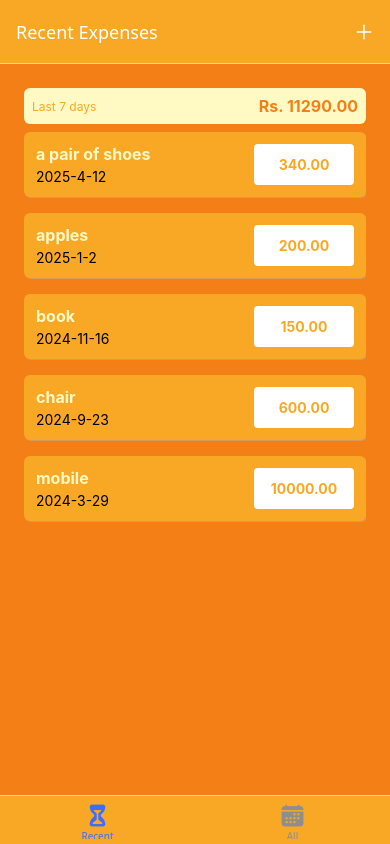
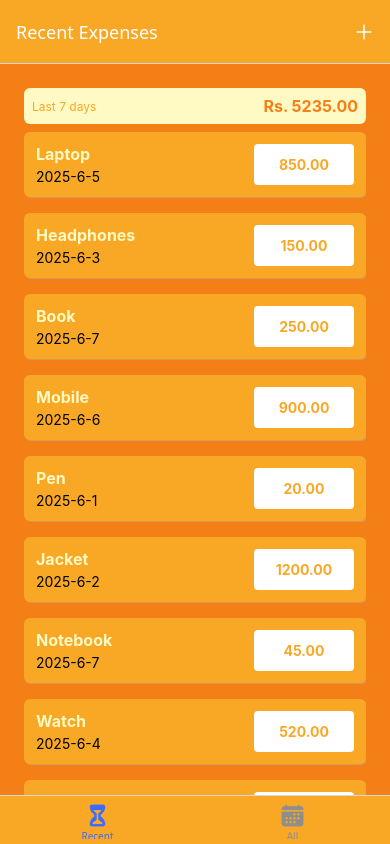
Before and after one commit to vk-giri/react-native-apps, a React Native app in the folder expense-tracker/: screen /RecentExpenses in a window 390 px wide. Built offline with nearby package versions, Linux system fonts and the light colour scheme.

Commit message:
react-context added

```diff
--- a/expense-tracker/components/ExpensesOutput/ExpenseItem.js
+++ b/expense-tracker/components/ExpensesOutput/ExpenseItem.js
@@ -1,8 +1,8 @@
 import { Pressable, StyleSheet, Text, View } from 'react-native';
-import React from 'react';
+import { useNavigation } from '@react-navigation/native';
+
 import { GlobalStyles } from '../../constants/styles';
 import { getFormattedDate } from '../../utils/date';
-import { useNavigation } from '@react-navigation/native';
 
 const ExpenseItem = ({ id, description, amount, date }) => {
   const navigation = useNavigation();
@@ -11,12 +11,14 @@ const ExpenseItem = ({ id, description, amount, date }) => {
     navigation.navigate('ManageExpense', { expenseId: id });
   }
 
+  const capitalizeFirstChar = (str) => str.charAt(0).toUpperCase() + str.slice(1);
+
   return (
     <>
       <Pressable style={({ pressed }) => pressed && styles.pressed} onPress={expensePressHandler}>
         <View style={styles.expenseItemContainer}>
           <View>
-            <Text style={[styles.textBase, styles.description]}>{description}</Text>
+            <Text style={[styles.textBase, styles.description]}>{capitalizeFirstChar(description)}</Text>
             <Text tyle={styles.textBase}>{getFormattedDate(date)}</Text>
           </View>
           <View style={styles.amountContainer}>
--- a/expense-tracker/components/ExpensesOutput/ExpensesOutput.js
+++ b/expense-tracker/components/ExpensesOutput/ExpensesOutput.js
@@ -1,47 +1,14 @@
-import { StyleSheet, View } from 'react-native';
+import { StyleSheet, Text, View } from 'react-native';
 
 import ExpensesSummary from './ExpensesSummary';
 import ExpensesList from './ExpensesList';
 import { GlobalStyles } from '../../constants/styles';
 
-const dummy = [
-  {
-    id: 'e1',
-    description: 'a pair of shoes',
-    amount: 340,
-    date: new Date('2025-04-12'),
-  },
-  {
-    id: 'e3',
-    description: 'apples',
-    amount: 200,
-    date: new Date('2025-01-2'),
-  },
-  {
-    id: 'e2',
-    description: 'book',
-    amount: 150,
-    date: new Date('2024-11-16'),
-  },
-  {
-    id: 'e4',
-    description: 'chair',
-    amount: 600,
-    date: new Date('2024-09-23'),
-  },
-  {
-    id: 'e5',
-    description: 'mobile',
-    amount: 10000,
-    date: new Date('2024-03-29'),
-  }
-];
-
-const ExpensesOutput = ({ expenses, expensesPeriod }) => {
+const ExpensesOutput = ({ expenses, expensesPeriod, fallbackText }) => {
   return (
     <View style={styles.rootContainer}>
-      <ExpensesSummary expenses={dummy} periodName={expensesPeriod} />
-      <ExpensesList expenses={dummy} />
+      <ExpensesSummary expenses={expenses} periodName={expensesPeriod} />
+      {expenses.length ? <ExpensesList expenses={expenses} /> : <Text style={styles.infoText}>{fallbackText}</Text>}
     </View>
   );
 };
@@ -56,4 +23,11 @@ const styles = StyleSheet.create({
     paddingBottom: 0,
     backgroundColor: GlobalStyles.colors.primary700,
   },
+
+  infoText: {
+    color: 'white',
+    fontSize: 16,
+    textAlign: 'center',
+    marginTop: 32,
+  },
 });
--- a/expense-tracker/screens/AllExpenses.js
+++ b/expense-tracker/screens/AllExpenses.js
@@ -1,11 +1,15 @@
 import { StyleSheet } from 'react-native';
+import { useContext } from 'react';
 
+import { ExpensesContext } from '../store/expenses-context';
 import ExpensesOutput from '../components/ExpensesOutput/ExpensesOutput';
 
 const AllExpenses = () => {
+  const expensesCtx = useContext(ExpensesContext);
+
   return (
     <>
-      <ExpensesOutput expensesPeriod={"Total"} />
+      <ExpensesOutput expenses={expensesCtx.expenses} expensesPeriod={'Total'} fallbackText={"No Expenses Found!!"} />
     </>
   );
 };
--- a/expense-tracker/screens/ManageExpenses.js
+++ b/expense-tracker/screens/ManageExpenses.js
@@ -1,10 +1,15 @@
-import { useLayoutEffect } from 'react';
-import { StyleSheet, Text, View } from 'react-native';
+import { useContext, useLayoutEffect } from 'react';
+import { StyleSheet, View } from 'react-native';
+
+import { ExpensesContext } from '../store/expenses-context';
+
 import IconButton from '../components/UI/IconButton';
+import CustomButton from '../components/UI/CustomButton';
 import { GlobalStyles } from '../constants/styles';
-import CustomButton from '../components/UI/CustomButton';
 
 const ManageExpenses = ({ route, navigation }) => {
+  const expensesCtx = useContext(ExpensesContext);
+
   const editedExpenseId = route.params?.expenseId;
   const isEditing = !!editedExpenseId;
 
@@ -16,6 +21,7 @@ const ManageExpenses = ({ route, navigation }) => {
   }, [navigation, isEditing]);
 
   function deleteExpenseHandler() {
+    expensesCtx.deleteExpense(editedExpenseId);
     navigation.goBack();
   }
 
@@ -24,6 +30,9 @@ const ManageExpenses = ({ route, navigation }) => {
   }
 
   function confirmHandler() {
+    if (isEditing) expensesCtx.updateExpense(editedExpenseId, { description: 'test!!!!!', amount: 23, date: new Date() });
+    else expensesCtx.addExpense({ description: 'test', amount: 20, date: new Date() });
+
     navigation.goBack();
   }
 
--- a/expense-tracker/screens/RecentExpenses.js
+++ b/expense-tracker/screens/RecentExpenses.js
@@ -1,11 +1,23 @@
 import { StyleSheet } from 'react-native';
+import { useContext } from 'react';
 
+import { ExpensesContext } from '../store/expenses-context';
 import ExpensesOutput from '../components/ExpensesOutput/ExpensesOutput';
+import { getDateMinusDays } from '../utils/date';
 
 const RecentExpenses = () => {
+  const expensesCtx = useContext(ExpensesContext);
+
+  const recentExpense = expensesCtx.expenses.filter(expense => {
+    const today = new Date();
+    const date7daysAgo = getDateMinusDays(today, 7);
+
+    return expense.date >= date7daysAgo;
+  })
+
   return (
     <>
-      <ExpensesOutput expensesPeriod={'Last 7 days'} />
+      <ExpensesOutput expenses={recentExpense} expensesPeriod={'Last 7 days'} fallbackText={"No Expenses In The Last 7 Days"} />
     </>
   );
 };
--- /dev/null
+++ b/expense-tracker/store/expenses-context.js
@@ -0,0 +1,48 @@
+import { createContext, useReducer } from 'react';
+import { DUMMY_DATA } from '../utils/dummyData';
+
+export const ExpensesContext = createContext({
+  expenses: [],
+  addExpense: ({ description, amount, date }) => {},
+  deleteExpense: (id) => {},
+  updateExpense: (id, { description, amount, date }) => {},
+});
+
+function expensesReducer(state, action) {
+  switch (action.type) {
+    case 'ADD':
+      const id = new Date().toString + Math.random.toString();
+      return [{ ...action.payload, id }, ...state];
+
+    case 'DELETE':
+      return state.filter((expense) => expense.id !== action.payload);
+
+    case 'UPDATE':
+      return state.map((expense) => (expense.id === action.payload.id ? { ...expense, ...action.payload.data } : expense));
+
+    default:
+      return state;
+  }
+}
+
+function ExpensesContextProvider({ children }) {
+  const [expensesState, dispatch] = useReducer(expensesReducer, DUMMY_DATA);
+
+  function addExpense(expenseData) {
+    dispatch({ type: 'ADD', payload: expenseData });
+  }
+
+  function deleteExpense(id) {
+    dispatch({ type: 'DELETE', payload: id });
+  }
+
+  function updateExpense(id, expenseData) {
+    dispatch({ type: 'UPDATE', payload: { id, data: expenseData } });
+  }
+
+  const value = { expenses: expensesState, addExpense, deleteExpense, updateExpense };
+
+  return <ExpensesContext.Provider value={value}>{children}</ExpensesContext.Provider>;
+}
+
+export default ExpensesContextProvider;
--- a/expense-tracker/utils/date.js
+++ b/expense-tracker/utils/date.js
@@ -1,3 +1,7 @@
 export function getFormattedDate(date) {
   return `${date.getFullYear()}-${date.getMonth() + 1}-${date.getDate()}`;
 }
+
+export function getDateMinusDays(date, days) {
+  return new Date(date.getFullYear(), date.getMonth(), date.getDate() - days);
+}
--- /dev/null
+++ b/expense-tracker/utils/dummyData.js
@@ -0,0 +1,52 @@
+export const DUMMY_DATA = [
+  { id: 'e_recent_1', description: 'laptop', amount: 850, date: new Date('2025-06-05') },
+  { id: 'e_recent_2', description: 'headphones', amount: 150, date: new Date('2025-06-03') },
+  { id: 'e_recent_3', description: 'book', amount: 250, date: new Date('2025-06-07') },
+  { id: 'e_recent_4', description: 'mobile', amount: 900, date: new Date('2025-06-06') },
+  { id: 'e_recent_5', description: 'pen', amount: 20, date: new Date('2025-06-01') },
+  { id: 'e_recent_6', description: 'jacket', amount: 1200, date: new Date('2025-06-02') },
+  { id: 'e_recent_7', description: 'notebook', amount: 45, date: new Date('2025-06-07') },
+  { id: 'e_recent_8', description: 'watch', amount: 520, date: new Date('2025-06-04') },
+  { id: 'e_recent_9', description: 'shoes', amount: 340, date: new Date('2025-06-01') },
+  { id: 'e_recent_10', description: 'phone case', amount: 30, date: new Date('2025-06-03') },
+  { id: 'e_recent_11', description: 'bag', amount: 640, date: new Date('2025-06-06') },
+  { id: 'e_recent_12', description: 'glasses', amount: 290, date: new Date('2025-06-05') },
+  { id: 'e_old_13', description: 'chair', amount: 600, date: new Date('2024-09-23') },
+  { id: 'e_old_14', description: 'apples', amount: 200, date: new Date('2025-01-02') },
+  { id: 'e_old_15', description: 'book', amount: 150, date: new Date('2024-11-16') },
+  { id: 'e_old_16', description: 'mobile', amount: 10000, date: new Date('2024-03-29') },
+  { id: 'e_old_17', description: 'headphones', amount: 85, date: new Date('2023-12-10') },
+  { id: 'e_old_18', description: 'pen', amount: 25, date: new Date('2024-08-05') },
+  { id: 'e_old_19', description: 'laptop', amount: 2300, date: new Date('2023-10-14') },
+  { id: 'e_old_20', description: 'jacket', amount: 1100, date: new Date('2024-06-21') },
+  { id: 'e_old_21', description: 'notebook', amount: 60, date: new Date('2023-07-30') },
+  { id: 'e_old_22', description: 'bag', amount: 520, date: new Date('2024-05-15') },
+  { id: 'e_old_23', description: 'watch', amount: 400, date: new Date('2023-11-19') },
+  { id: 'e_old_24', description: 'shoes', amount: 700, date: new Date('2024-02-28') },
+  { id: 'e_old_25', description: 'phone case', amount: 45, date: new Date('2023-09-03') },
+  { id: 'e_old_26', description: 'glasses', amount: 310, date: new Date('2023-06-25') },
+  { id: 'e_old_27', description: 'chair', amount: 670, date: new Date('2023-08-14') },
+  { id: 'e_old_28', description: 'apples', amount: 180, date: new Date('2024-01-10') },
+  { id: 'e_old_29', description: 'book', amount: 125, date: new Date('2023-12-07') },
+  { id: 'e_old_30', description: 'mobile', amount: 9800, date: new Date('2023-11-02') },
+  { id: 'e_old_31', description: 'headphones', amount: 90, date: new Date('2024-04-11') },
+  { id: 'e_old_32', description: 'pen', amount: 15, date: new Date('2023-10-23') },
+  { id: 'e_old_33', description: 'laptop', amount: 2100, date: new Date('2023-05-18') },
+  { id: 'e_old_34', description: 'jacket', amount: 1250, date: new Date('2023-07-05') },
+  { id: 'e_old_35', description: 'notebook', amount: 40, date: new Date('2024-02-12') },
+  { id: 'e_old_36', description: 'bag', amount: 460, date: new Date('2023-06-09') },
+  { id: 'e_old_37', description: 'watch', amount: 370, date: new Date('2024-01-27') },
+  { id: 'e_old_38', description: 'shoes', amount: 320, date: new Date('2023-08-01') },
+  { id: 'e_old_39', description: 'phone case', amount: 35, date: new Date('2023-11-29') },
+  { id: 'e_old_40', description: 'glasses', amount: 280, date: new Date('2023-09-12') },
+  { id: 'e_old_41', description: 'chair', amount: 610, date: new Date('2024-03-20') },
+  { id: 'e_old_42', description: 'apples', amount: 160, date: new Date('2023-05-22') },
+  { id: 'e_old_43', description: 'book', amount: 135, date: new Date('2023-04-18') },
+  { id: 'e_old_44', description: 'mobile', amount: 9200, date: new Date('2023-03-30') },
+  { id: 'e_old_45', description: 'headphones', amount: 75, date: new Date('2023-07-28') },
+  { id: 'e_old_46', description: 'pen', amount: 22, date: new Date('2023-06-11') },
+  { id: 'e_old_47', description: 'laptop', amount: 2000, date: new Date('2023-04-03') },
+  { id: 'e_old_48', description: 'jacket', amount: 1150, date: new Date('2023-02-14') },
+  { id: 'e_old_49', description: 'notebook', amount: 55, date: new Date('2024-05-01') },
+  { id: 'e_old_50', description: 'bag', amount: 480, date: new Date('2023-08-25') },
+];
```
Also changed, not shown: expense-tracker/App.js (+6 -1 lines).
